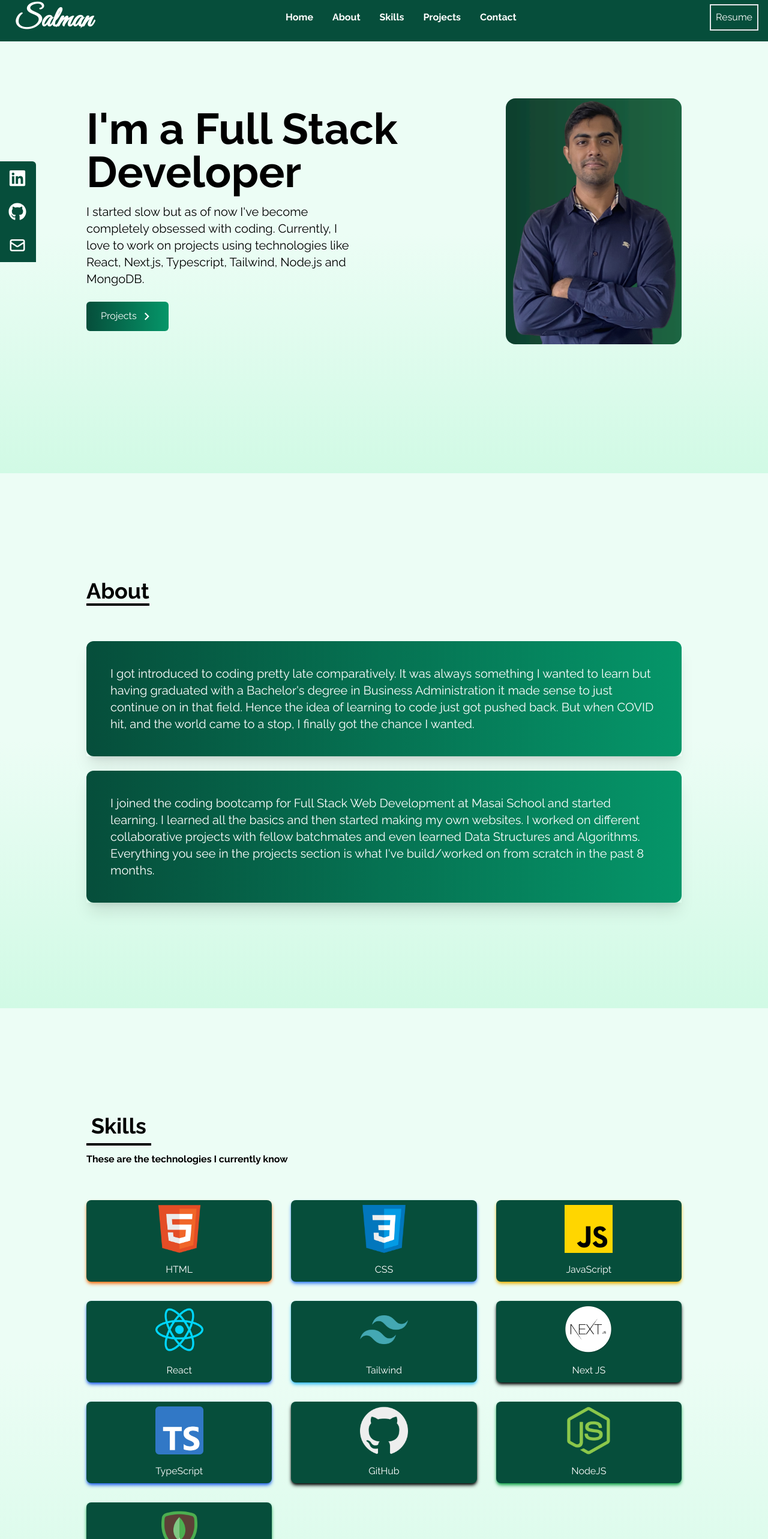
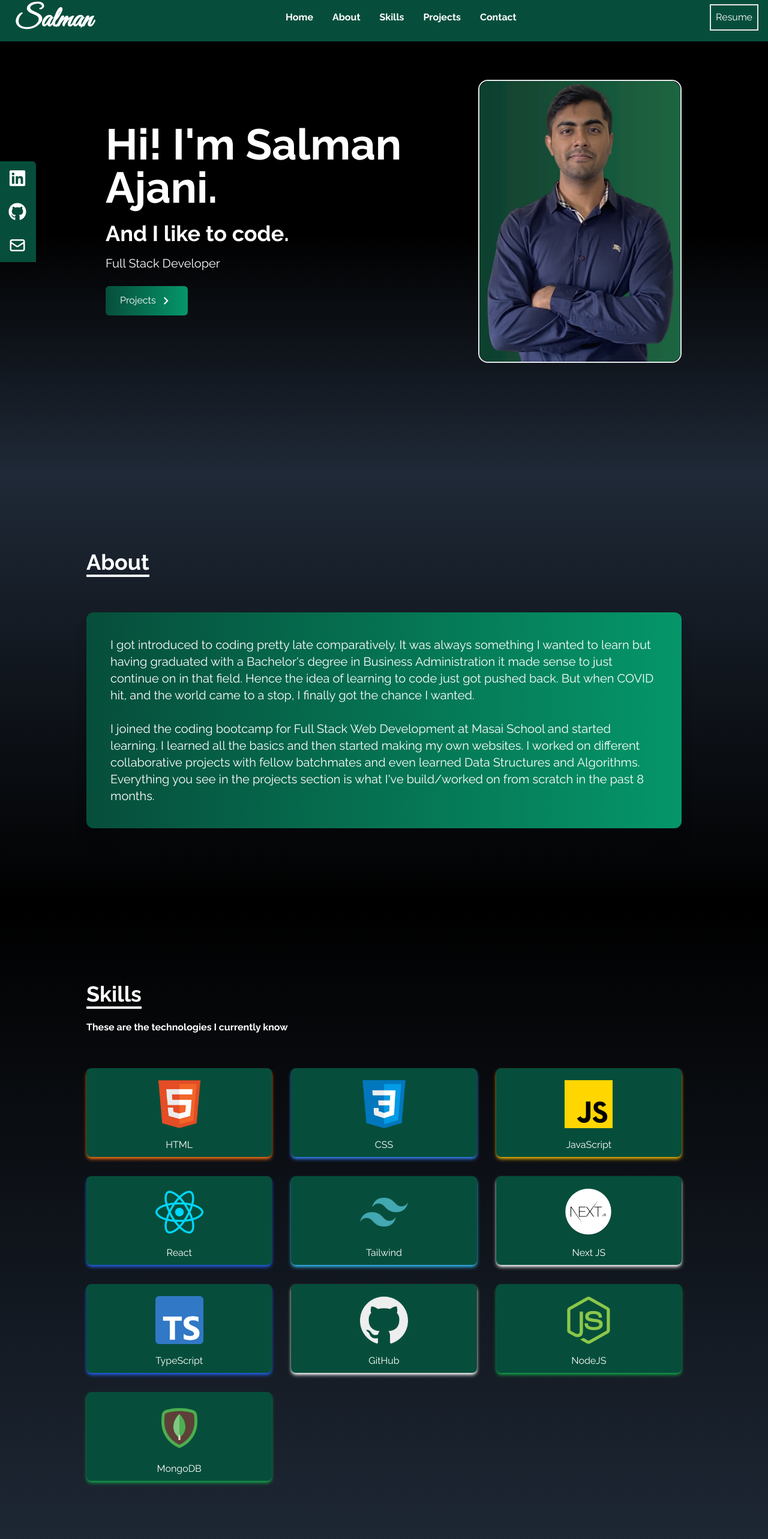
Before and after one commit to SalmanAjani/salmanajani.github.io, a React (Create React App) app: page / in a window 1280 px wide. Shown: the part 11-2577 px from the top of the page at 60% size. Built offline with nearby package versions, Linux system fonts and the light colour scheme.

Commit message:
update: pre-final changes, only projects addition left

```diff
--- a/src/Components/About.jsx
+++ b/src/Components/About.jsx
@@ -4,11 +4,11 @@ const About = () => {
   return (
     <div
       name="about"
-      className="w-full py-40 bg-gradient-to-b from-emerald-50 via-emerald-50 to-emerald-100 text-black "
+      className="w-full py-28 bg-gradient-to-b from-gray-800 to-black text-white "
     >
       <div className="max-w-screen-lg p-4 mx-auto flex flex-col justify-center w-full h-full">
         <div className="pb-0">
-          <p className="text-4xl font-bold inline border-b-4 border-black">
+          <p className="text-4xl font-bold inline border-b-4 border-white">
             About
           </p>
         </div>
@@ -20,14 +20,9 @@ const About = () => {
             in that field. Hence the idea of learning to code just got pushed
             back. But when COVID hit, and the world came to a stop, I finally
             got the chance I wanted.
-          </p>
-        </div>
-
-        <br />
-        <div className="text-white bg-gradient-to-r from-emerald-900 to-emerald-600 rounded-xl">
-          <p className="text-xl shadow-xl p-10">
-            I joined the coding bootcamp for Full Stack Web Development at Masai
-            School and started learning. I learned all the basics and then
+            <br />
+            <br />I joined the coding bootcamp for Full Stack Web Development at
+            Masai School and started learning. I learned all the basics and then
             started making my own websites. I worked on different collaborative
             projects with fellow batchmates and even learned Data Structures and
             Algorithms. Everything you see in the projects section is what I've
--- a/src/Components/Contact.jsx
+++ b/src/Components/Contact.jsx
@@ -1,15 +1,16 @@
 import React from "react";
 import { FaGithub, FaLinkedin } from "react-icons/fa";
+import { HiOutlineMail } from "react-icons/hi";
 
 const Contact = () => {
   return (
     <div
       name="contact"
-      className="w-full h-screen bg-gradient-to-b from-emerald-50 via-emerald-50 to-emerald-100 p-4 text-black"
+      className="w-full h-100vh py-28 bg-gradient-to-b from-black to-gray-800 p-4 text-white"
     >
       <div className="flex flex-col p-4 justify-center max-w-screen-lg mx-auto h-full">
         <div className="pb-8">
-          <p className="text-4xl font-bold inline border-b-4 border-black">
+          <p className="text-4xl font-bold inline border-b-4 border-white">
             Contact Me
           </p>
           <div className="flex flex-row gap-5 pt-8 items-center">
@@ -20,6 +21,7 @@ const Contact = () => {
             >
               <FaGithub size={30} />
             </button>
+
             <button
               className="bg-emerald-900 px-2 py-2 text-white rounded-2xl"
               onClick={() =>
@@ -28,42 +30,19 @@ const Contact = () => {
             >
               <FaLinkedin size={30} />
             </button>
+
+            <button
+              className="bg-emerald-900 px-2 py-2 text-white rounded-2xl"
+              onClick={() => window.open("mailto:salmanajani0426@gmail.com")}
+            >
+              <HiOutlineMail size={30} />
+            </button>
           </div>
 
           <p className="pt-10 font-bold">
-            Or you can send me a mail directly :
+            Or you can directly get in touch :{" "}
+            <span className="font-contact">+91-7020644638</span>
           </p>
-        </div>
-
-        <div className="flex justify-center items-center">
-          <form
-            action="https://getform.io/f/d3d556fa-5d5d-4bd2-8053-19bce8a9ac44"
-            method="POST"
-            className=" flex flex-col w-full md:w-1/2"
-          >
-            <input
-              type="text"
-              name="name"
-              placeholder="Enter your name"
-              className="p-2 bg-emerald-900 border-2 rounded-md text-white focus:outline-none"
-            />
-            <input
-              type="email"
-              name="email"
-              placeholder="Enter your email"
-              className="my-4 p-2 bg-emerald-900 border-2 rounded-md text-white focus:outline-none"
-            />
-            <textarea
-              name="message"
-              placeholder="Enter your message"
-              rows="8"
-              className="p-2 bg-emerald-900 border-2 rounded-md text-white focus:outline-none"
-            ></textarea>
-
-            <button className="text-white bg-emerald-900 px-6 py-3 my-8 mx-auto flex items-center rounded-md hover:scale-110 duration-300">
-              Send
-            </button>
-          </form>
         </div>
       </div>
     </div>
--- a/src/Components/Home.jsx
+++ b/src/Components/Home.jsx
@@ -7,17 +7,18 @@ const Home = () => {
   return (
     <div
       name="home"
-      className="h-screen w-full bg-gradient-to-b from-emerald-50 via-emerald-50 to-emerald-100 "
+      className="h-screen w-full bg-gradient-to-b from-black via-black to-gray-800 "
     >
       <div className="max-w-screen-lg mx-auto flex flex-col items-center justify-center h-full px-4 md:flex-row pb-10">
-        <div className="flex flex-col justify-center h-full">
-          <h2 className="text-4xl sm:text-7xl font-bold text-black">
-            I'm a Full Stack Developer
+        <div className="flex flex-col justify-center h-full sm:ml-8">
+          <h2 className="text-4xl sm:text-7xl font-bold text-white">
+            Hi! I'm Salman Ajani.
           </h2>
-          <p className="text-black py-4 max-w-md text-xl">
-            I started slow but as of now I've become completely obsessed with
-            coding. Currently, I love to work on projects using technologies
-            like React, Next.js, Typescript, Tailwind, Node.js and MongoDB.
+          <h3 className="mt-5 text-3xl sm:text-4xl font-bold text-white">
+            And I like to code.
+          </h3>
+          <p className="text-white py-4 max-w-md text-xl">
+            Full Stack Developer
           </p>
 
           <div>
@@ -35,7 +36,7 @@ const Home = () => {
           </div>
         </div>
 
-        <div>
+        <div className="border-2 rounded-2xl">
           <img
             src={HeroImage}
             alt="my profile"
--- a/src/Components/Projects.jsx
+++ b/src/Components/Projects.jsx
@@ -11,39 +11,49 @@ const Projects = () => {
     {
       id: 1,
       src: arrayDestruct,
-      href: "",
+      deployed: "",
+      github: "",
     },
     {
       id: 2,
       src: reactParallax,
-      href: "",
+      deployed: "",
+      github: "",
     },
     {
       id: 3,
       src: navbar,
+      deployed: "",
+      github: "",
     },
     {
       id: 4,
       src: reactSmooth,
+      deployed: "",
+      github: "",
     },
     {
       id: 5,
       src: installNode,
+      deployed: "",
+      github: "",
     },
     {
       id: 6,
       src: reactWeather,
+      deployed: "",
+      github: "",
     },
   ];
 
   return (
     <div
       name="projects"
-      className="bg-gradient-to-b from-emerald-50 via-emerald-50 to-emerald-100 w-full text-black h-full py-40"
+      className="bg-gradient-to-b from-gray-800 to-black w-full text-white h-full py-28"
     >
       <div className="max-w-screen-lg p-4 mx-auto flex flex-col justify-center w-full h-full">
         <div className="pb-8">
-          <p className="text-4xl font-bold inline border-b-4 border-black">
+          <p className="text-4xl font-bold inline border-b-4 border-white">
             Projects
           </p>
           <p className="py-6 font-bold">
@@ -52,7 +62,7 @@ const Projects = () => {
         </div>
 
         <div className="grid sm:grid-cols-2 md:grid-cols-3 gap-8 px-12 sm:px-0">
-          {portfolios.map(({ id, src, href }) => (
+          {portfolios.map(({ id, src, deployed, github }) => (
             <div
               key={id}
               className="shadow-md shadow-gray-600 rounded-lg bg-emerald-900 text-white"
@@ -65,11 +75,14 @@ const Projects = () => {
               <div className="flex items-center justify-center">
                 <button
                   className="w-1/2 px-6 py-3 m-4 duration-200 hover:scale-105"
-                  onClick={() => window.open(href)}
+                  onClick={() => window.open(deployed)}
                 >
                   Deployed
                 </button>
-                <button className="w-1/2 px-6 py-3 m-4 duration-200 hover:scale-105">
+                <button
+                  className="w-1/2 px-6 py-3 m-4 duration-200 hover:scale-105"
+                  onClick={() => window.open(github)}
+                >
                   Github
                 </button>
               </div>
--- a/src/Components/Skills.jsx
+++ b/src/Components/Skills.jsx
@@ -47,7 +47,7 @@ const Skills = () => {
       id: 6,
       src: nextjs,
       title: "Next JS",
-      style: "shadow-black",
+      style: "shadow-white",
     },
     {
       id: 7,
@@ -59,7 +59,7 @@ const Skills = () => {
       id: 8,
       src: github,
       title: "GitHub",
-      style: "shadow-black",
+      style: "shadow-white",
     },
     {
       id: 9,
@@ -78,11 +78,11 @@ const Skills = () => {
   return (
     <div
       name="skills"
-      className="bg-gradient-to-b from-emerald-50 via-emerald-50 to-emerald-100 w-full h-full py-40"
+      className="bg-gradient-to-b from-black to-gray-800 w-full h-full py-28"
     >
-      <div className="max-w-screen-lg mx-auto p-4 flex flex-col justify-center w-full h-full text-black">
+      <div className="max-w-screen-lg mx-auto p-4 flex flex-col justify-center w-full h-full text-white">
         <div>
-          <p className="text-4xl font-bold border-b-4 border-black p-2 inline">
+          <p className="text-4xl font-bold border-b-4 border-white inline">
             Skills
           </p>
           <p className="py-6 font-bold">
@@ -96,7 +96,7 @@ const Skills = () => {
               key={id}
               className={`shadow-md hover:scale-105 duration-500 py-2 rounded-lg ${style} bg-emerald-900 text-white`}
             >
-              <img src={src} alt="" className="w-20 mx-auto" />
+              <img src={src} alt="" className="w-20 mx-auto pt-3" />
               <p className="mt-4">{title}</p>
             </div>
           ))}
--- a/src/Components/SocialLinks.jsx
+++ b/src/Components/SocialLinks.jsx
@@ -30,7 +30,7 @@ const SocialLinks = () => {
           Mail <HiOutlineMail size={30} />
         </>
       ),
-      href: "mailto:foo@gmail.com",
+      href: "mailto:salmanajani0426@gmail.com",
     },
   ];
 
--- a/src/index.css
+++ b/src/index.css
@@ -1,6 +1,8 @@
 @import url("https://fonts.googleapis.com/css2?family=Raleway:ital,wght@0,100;0,200;0,300;0,400;0,500;0,600;0,700;0,800;0,900;1,100;1,200;1,300;1,400;1,500;1,600;1,700;1,800;1,900&display=swap");
 
 @import url("https://fonts.googleapis.com/css2?family=Great+Vibes&display=swap");
+
+@import url('https://fonts.googleapis.com/css2?family=Great+Vibes&family=Poppins&display=swap');
 /* font-family: "Great Vibes", cursive; */
 
 @tailwind base;
--- a/tailwind.config.js
+++ b/tailwind.config.js
@@ -5,6 +5,7 @@ module.exports = {
     extend: {},
     fontFamily: {
       signature: ["Great Vibes"],
+      contact: ["Poppins"],
     },
   },
   plugins: [],
```
